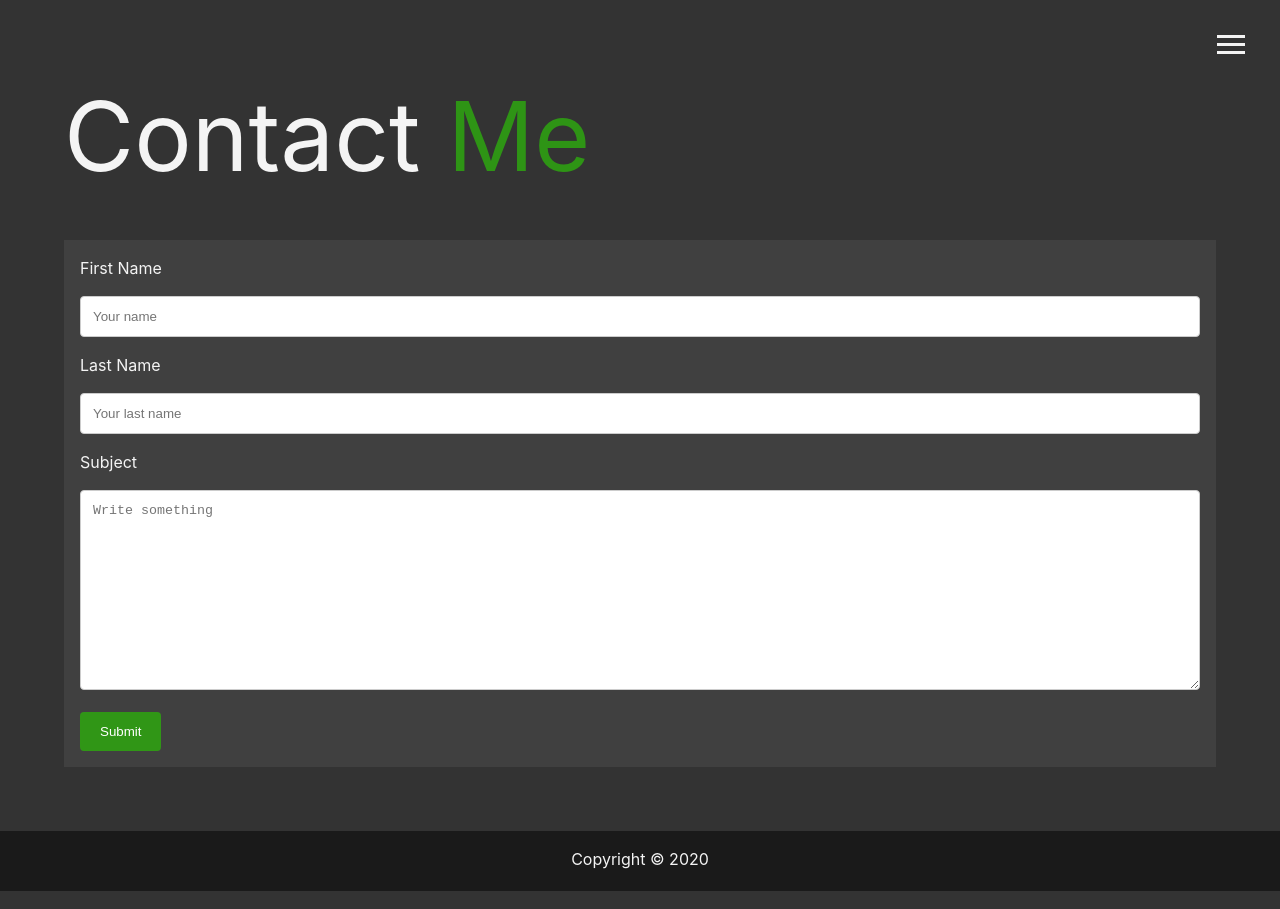
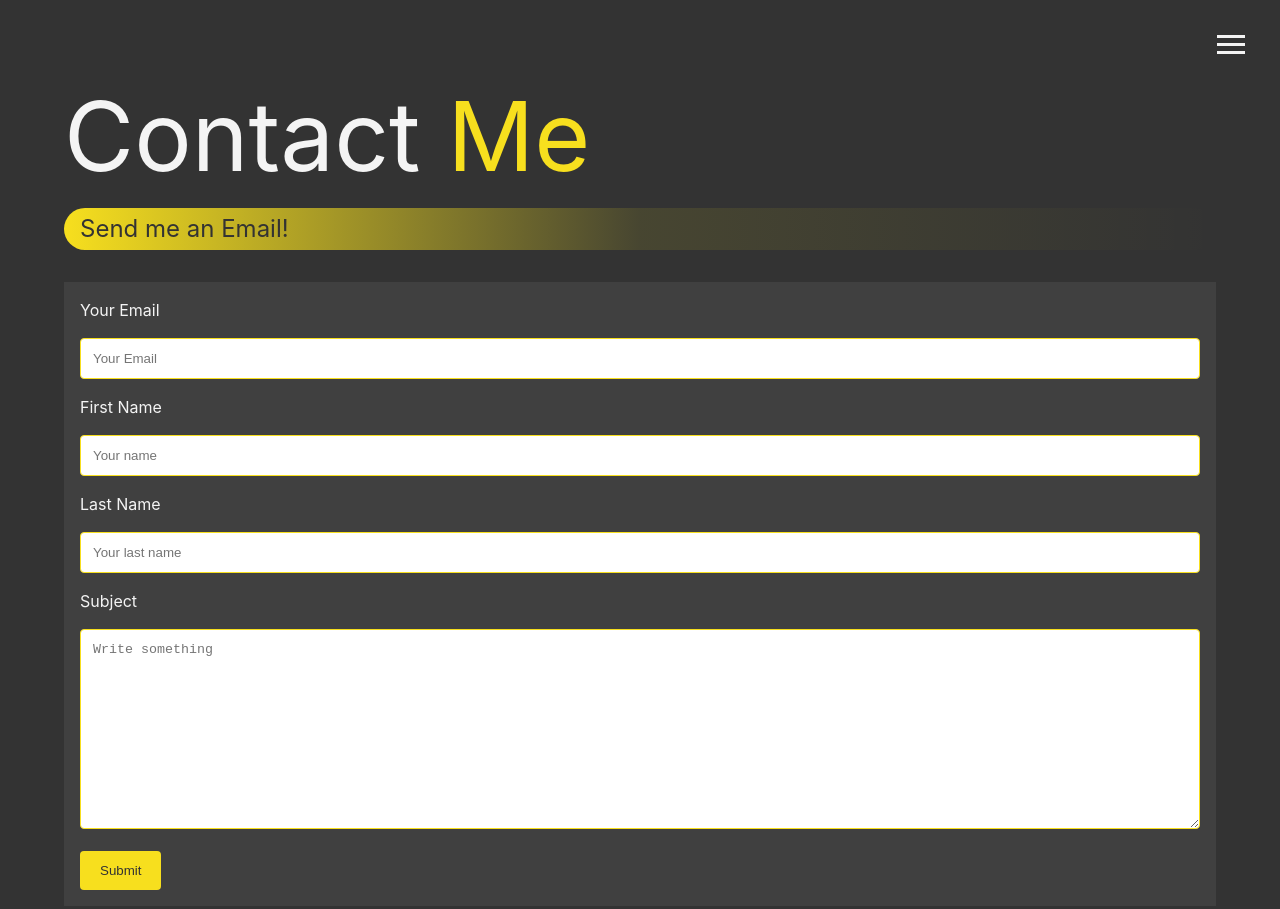
Before and after one commit to AlbertoLopezBastos/oldportfolio, a website: page dist/contact.html in a window 1280 px wide. Shown: the top 909 px of the page. Drawn offline with Linux system fonts and the light colour scheme.

Commit message:
changes to styling

```diff
--- a/scss/_config.scss
+++ b/scss/_config.scss
@@ -1,5 +1,5 @@
 $primary-color:#f4f4f4;
-$secondary-color: #2ea510da;
+$secondary-color: #f7df1e;
 $dark-color:#333;
 $light-color:#f4f4f4;
 $show-home-image: true;
@@ -34,7 +34,7 @@ $background-opacity: 0.7;
 
 // set text color
 @function set-text-color($color) {
-  @if (lightness($color) > 40) {
+  @if (lightness($color) > 100) {
     @return #333;
   } @else {
     @return #f4f4f4;
--- a/scss/_menu.scss
+++ b/scss/_menu.scss
@@ -12,7 +12,7 @@
         width: 28px;
         height: 3px;
         margin: 0 0 5px 0;
-        background: set-text-color($secondary-color);
+        background: set-text-color($primary-color);
         @include easeOut;
     }
 
--- a/scss/_mobile.scss
+++ b/scss/_mobile.scss
@@ -3,6 +3,10 @@
 @include mediaXl {
   .projects {
     grid-template-columns: repeat(3, 1fr);
+  }
+
+  .sm-heading{
+    color:blue;
   }
 }
 // desktop & laptops
@@ -11,6 +15,11 @@
   .projects {
     grid-template-columns: repeat(2, 1fr);
   }
+
+  .sm-heading{
+    color:blue;
+  }
+
 }
 // tablets & small laptops
 
@@ -24,6 +33,13 @@
       margin-bottom: 3rem;
     }
   }
+  h2{
+
+    &.sm-heading{
+      background: $secondary-color;
+      opacity: 0.7;
+    }
+}
 
   ul.menu-nav,
   div.menu-branding {
--- a/scss/main.scss
+++ b/scss/main.scss
@@ -8,7 +8,7 @@
 body {
   @include background;
   background: $dark-color;
-  color: set-text-color($secondary-color);
+  color: set-text-color($dark-color);
   height: 100%;
   margin: 0;
   font-family: -apple-system, BlinkMacSystemFont, 'Segoe UI', Roboto, Oxygen, Ubuntu, Cantarell, 'Open Sans', 'Helvetica Neue', sans-serif;
@@ -29,9 +29,11 @@ h3 {
   }
 
   &.sm-heading {
+    border-radius: 1em;
     margin-bottom: 2rem;
     padding: 0.2rem 1rem;
-    background: rgba(lighten($color: $primary-color, $amount: 2), 0.5);
+    background: linear-gradient(90deg, rgb(247, 223, 30), rgba(247,233,30,0.1), rgba(0,0,0,0));
+    color:$dark-color;
   }
 }
 
@@ -183,7 +185,7 @@ main {
 
   &:hover {
     background: $secondary-color;
-    color: set-text-color($secondary-color);
+    color: $dark-color
   }
 }
 
@@ -203,7 +205,7 @@ main {
   text-align: center;
   padding: 1rem;
   background: darken($dark-color, 10);
-  color: set-text-color($dark-color);
+  color: set-text-color($secondary-color);
   height: 60px;
 }
 
@@ -212,7 +214,7 @@ main {
 input[type=text], select, textarea {
   width: 100%;
   padding: 0.75rem;
-  border: 1px solid #ccc;
+  border: 1px solid $secondary-color;
   border-radius: 4px;
   box-sizing: border-box;
   margin-top: 1rem;
@@ -222,7 +224,7 @@ input[type=text], select, textarea {
 
 input[type=submit] {
   background-color: $secondary-color;
-  color: white;
+  color: $dark-color;
   padding: 12px 20px;
   border: none;
   border-radius: 4px;
@@ -230,7 +232,7 @@ input[type=submit] {
 }
 
 input[type=submit]:hover {
-  background-color:lighten($secondary-color,20);
+  background-color:darken($secondary-color,10);
 }
 
 .contact-form {
```
Also changed, not shown: dist/contact.html, dist/css/main.css.
